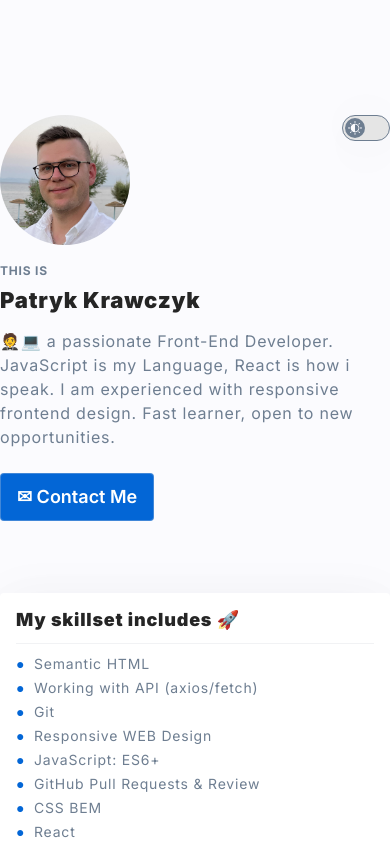
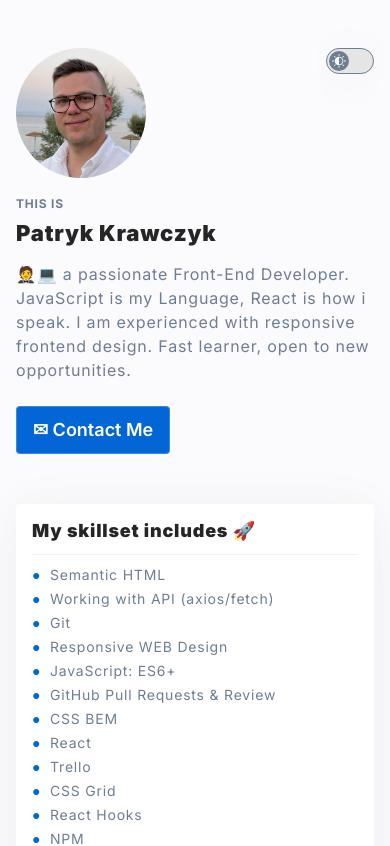
Before and after one commit to kraviecdev/pk-personal-homepage, a React (Create React App) app: page / in a window 390 px wide. Shown: the top 846 px of the page. Built offline with nearby package versions, Linux system fonts and the light colour scheme; no server answers.

Commit message:
add css for laptop & mobie

```diff
--- a/src/components/Main/index.js
+++ b/src/components/Main/index.js
@@ -3,12 +3,17 @@ import styled from "styled-components";
 const Main = styled.main`
   display: grid;
   max-width: 1200px;
-  position: relative;
   gap: 72px;
   margin: 115px auto;
 
-  @media (max-width: ${({theme}) => theme.breakpoints.mobileS}px) {
-    max-width: ${({theme}) => theme.breakpoints.mobileS}px;
+  @media (max-width: ${({theme}) => theme.breakpoints.laptop}px) {
+    gap: 60px;
+    padding: 14px;
+    margin: 50px auto;
+  }
+
+  @media (max-width: ${({theme}) => theme.breakpoints.mobileL}px) {
+    max-width: 100%;
     gap: 50px;
     padding: 16px;
     margin: 32px 0;
```
